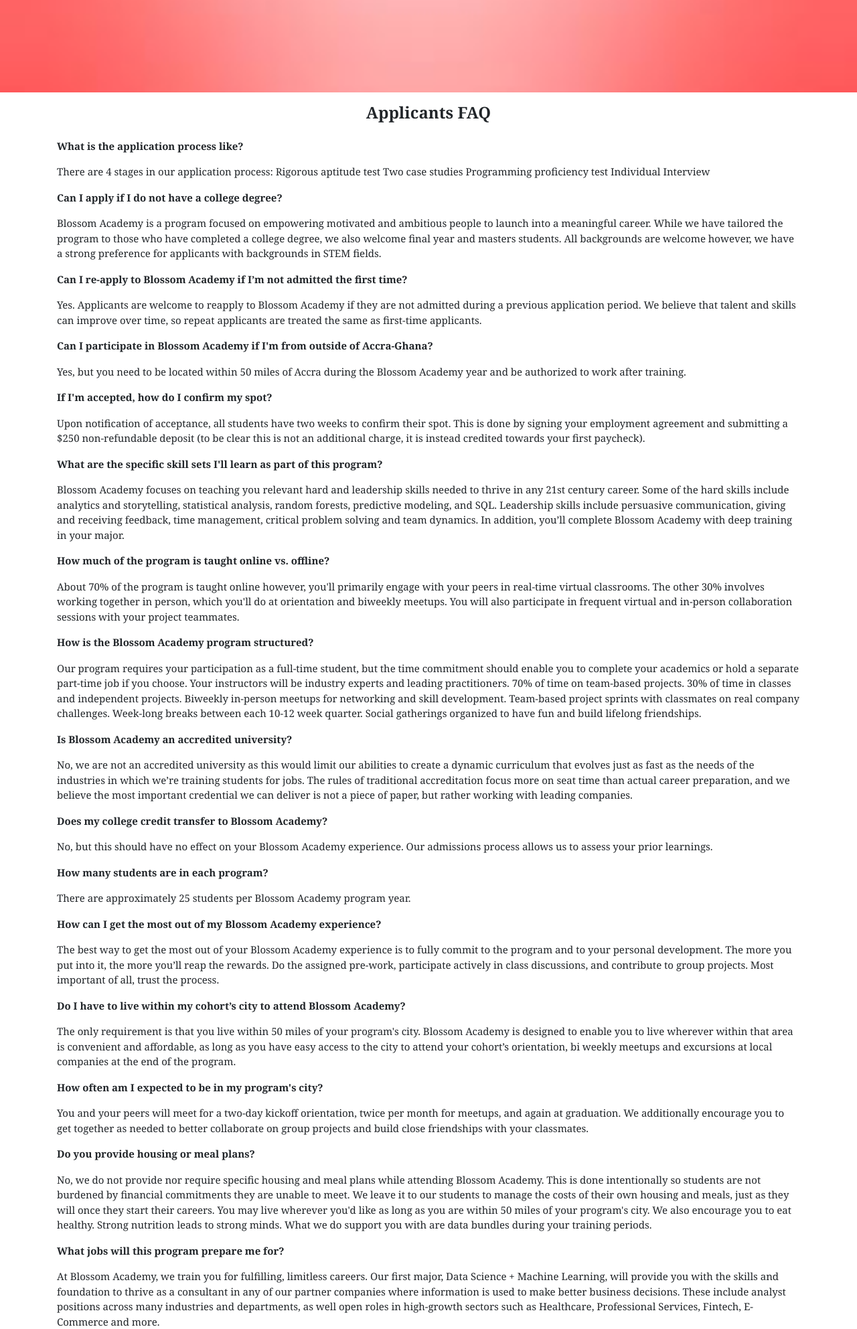
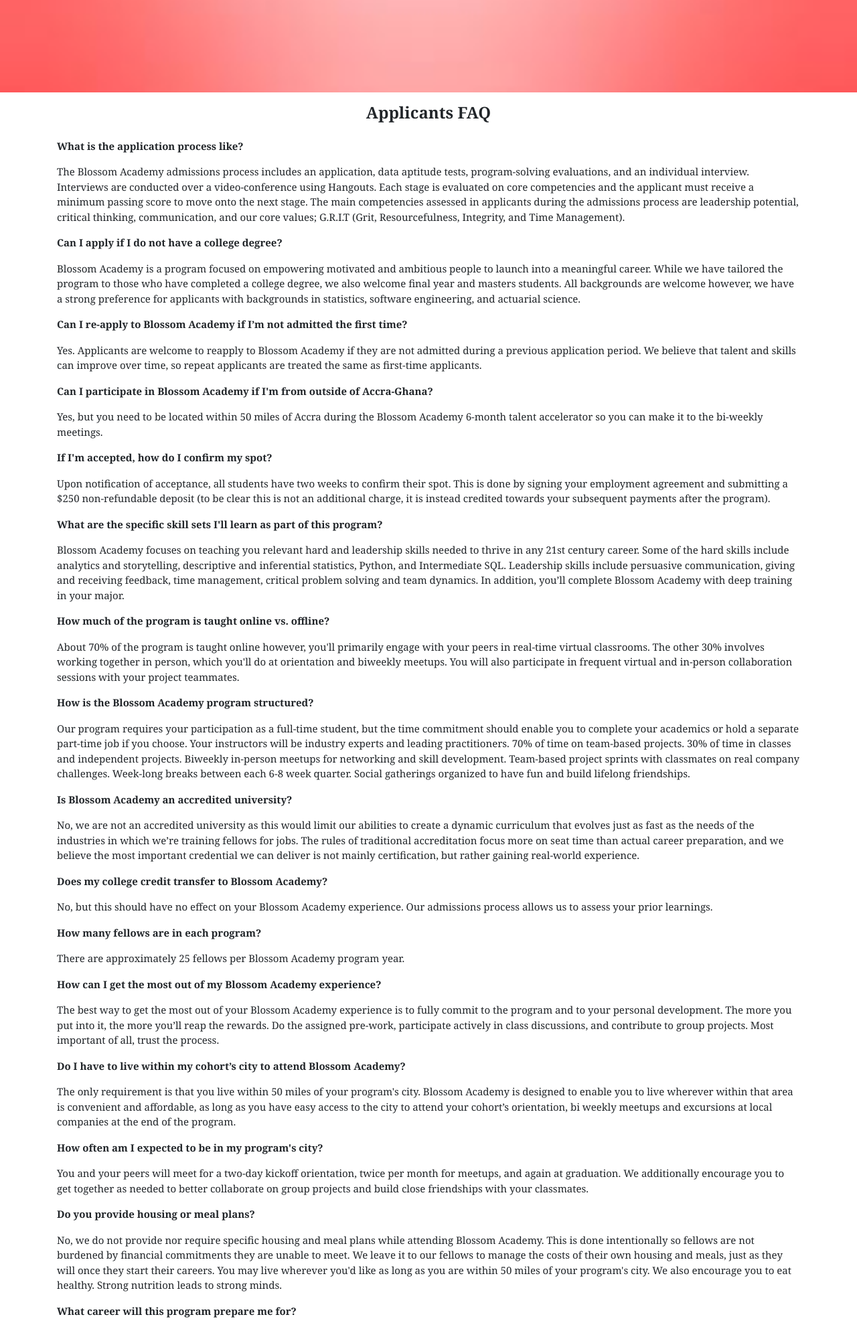
Before and after one commit to BlossomAcademy/blossomac, a Django app: page /faqs/ in a window 1280 px wide. Shown: the part 412-2397 px from the top of the page at 67% size. Run offline with Django 3.2, Linux system fonts and the light colour scheme; some libraries are stand-ins or nearby versions.

Commit message:
Update faqs.html

```diff
--- a/datascience/templates/faqs.html
+++ b/datascience/templates/faqs.html
@@ -28,27 +28,23 @@
 <h3 class="font-weight-bold text-center p-3">Applicants FAQ</h3>
 
 <p class="font-weight-bold">What is the application process like?</p>
-<p>There are 4 stages in our application process:
-Rigorous aptitude test
-Two case studies
-Programming proficiency test
-Individual Interview</p>
+<p>The Blossom Academy admissions process includes an application, data aptitude tests, program-solving evaluations, and an individual interview. Interviews are conducted over a video-conference using Hangouts. Each stage is evaluated on core competencies and the applicant must receive a minimum passing score to move onto the next stage. The main competencies assessed in applicants during the admissions process are leadership potential, critical thinking, communication, and our core values; G.R.I.T (Grit, Resourcefulness, Integrity, and Time Management).
+</p>
 
 <p class="font-weight-bold">Can I apply if I do not have a college degree?</p>
-<p>Blossom Academy is a program focused on empowering motivated and ambitious people to launch into a meaningful career. While we have tailored the program to those who have completed a college degree, we also welcome final year and masters students. All backgrounds are welcome however, we have a strong preference for applicants with backgrounds in STEM fields.</p>
+<p>Blossom Academy is a program focused on empowering motivated and ambitious people to launch into a meaningful career. While we have tailored the program to those who have completed a college degree, we also welcome final year and masters students. All backgrounds are welcome however, we have a strong preference for applicants with backgrounds in statistics, software engineering, and actuarial science.</p>
 
 <p class="font-weight-bold">Can I re-apply to Blossom Academy if I’m not admitted the first time?</p>
 <p>Yes. Applicants are welcome to reapply to Blossom Academy if they are not admitted during a previous application period. We believe that talent and skills can improve over time, so repeat applicants are treated the same as first-time applicants.</p>
 
 <p class="font-weight-bold">Can I participate in Blossom Academy if I'm from outside of Accra-Ghana?</p>
-<p>Yes, but you need to be located within 50 miles of Accra during the Blossom Academy year and be authorized to work after training.</p>
+<p>Yes, but you need to be located within 50 miles of Accra during the Blossom Academy 6-month talent accelerator so you can make it to the bi-weekly meetings.</p>
 
 <p class="font-weight-bold">If I'm accepted, how do I confirm my spot?</p>
-<p>Upon notification of acceptance, all students have two weeks to confirm their spot. This is done by signing your employment agreement and submitting a $250 non-refundable deposit (to be clear this is not an additional charge, it is instead credited towards your first paycheck).</p>
+<p>Upon notification of acceptance, all students have two weeks to confirm their spot. This is done by signing your employment agreement and submitting a $250 non-refundable deposit (to be clear this is not an additional charge, it is instead credited towards your subsequent payments after the program).</p>
 
 <p class="font-weight-bold">What are the specific skill sets I'll learn as part of this program?</p>
-<p>Blossom Academy focuses on teaching you relevant hard and leadership skills needed to thrive in any 21st century career. Some of the hard skills include analytics and storytelling, statistical analysis, random forests, predictive modeling, and SQL.
-Leadership skills include persuasive communication, giving and receiving feedback, time management, critical problem solving and team dynamics. In addition, you’ll complete Blossom Academy with deep training in your major.</p>
+<p>Blossom Academy focuses on teaching you relevant hard and leadership skills needed to thrive in any 21st century career. Some of the hard skills include analytics and storytelling, descriptive and inferential statistics, Python, and Intermediate SQL. Leadership skills include persuasive communication, giving and receiving feedback, time management, critical problem solving and team dynamics. In addition, you’ll complete Blossom Academy with deep training in your major.</p>
 
 <p class="font-weight-bold">How much of the program is taught online vs. offline?</p>
 <p>About 70% of the program is taught online however, you'll primarily engage with your peers in real-time virtual classrooms. The other 30% involves working together in person, which you'll do at orientation and biweekly meetups. You will also participate in frequent virtual and in-person collaboration sessions with your project teammates.</p>
@@ -60,17 +56,17 @@ Your instructors will be industry experts and leading practitioners.
 30% of time in classes and independent projects.
 Biweekly in-person meetups for networking and skill development.
 Team-based project sprints with classmates on real company challenges.
-Week-long breaks between each 10-12 week quarter.
+Week-long breaks between each 6-8 week quarter.
 Social gatherings organized to have fun and build lifelong friendships.</p>
 
 <p class="font-weight-bold">Is Blossom Academy an accredited university?</p>
-<p>No, we are not an accredited university as this would limit our abilities to create a dynamic curriculum that evolves just as fast as the needs of the industries in which we’re training students for jobs. The rules of traditional accreditation focus more on seat time than actual career preparation, and we believe the most important credential we can deliver is not a piece of paper, but rather working with leading companies.</p>
+<p>No, we are not an accredited university as this would limit our abilities to create a dynamic curriculum that evolves just as fast as the needs of the industries in which we’re training fellows for jobs. The rules of traditional accreditation focus more on seat time than actual career preparation, and we believe the most important credential we can deliver is not mainly certification, but rather gaining real-world experience.</p>
 
 <p class="font-weight-bold">Does my college credit transfer to Blossom Academy?</p>
 <p>No, but this should have no effect on your Blossom Academy experience. Our admissions process allows us to assess your prior learnings.</p>
 
-<p class="font-weight-bold">How many students are in each program?</p>
-<p>There are approximately 25 students per Blossom Academy program year.</p>
+<p class="font-weight-bold">How many fellows are in each program?</p>
+<p>There are approximately 25 fellows per Blossom Academy program year.</p>
 
 <p class="font-weight-bold">How can I get the most out of my Blossom Academy experience?</p>
 <p>The best way to get the most out of your Blossom Academy experience is to fully commit to the program and to your personal development. The more you put into it, the more you’ll reap the rewards. Do the assigned pre-work, participate actively in class discussions, and contribute to group projects. Most important of all, trust the process.</p>
@@ -82,25 +78,19 @@ Social gatherings organized to have fun and build lifelong friendships.</p>
 <p>You and your peers will meet for a two-day kickoff orientation, twice per month for meetups, and again at graduation. We additionally encourage you to get together as needed to better collaborate on group projects and build close friendships with your classmates.</p>
 
 <p class="font-weight-bold">Do you provide housing or meal plans?</p>
-<p>No, we do not provide nor require specific housing and meal plans while attending Blossom Academy. This is done intentionally so students are not burdened by financial commitments they are unable to meet. We leave it to our students to manage the costs of their own housing and meals, just as they will once they start their careers. You may live wherever you'd like as long as you are within 50 miles of your program's city. We also encourage you to eat healthy. Strong nutrition leads to strong minds. What we do support you with are data bundles during your training periods.</p>
+<p>No, we do not provide nor require specific housing and meal plans while attending Blossom Academy. This is done intentionally so fellows are not burdened by financial commitments they are unable to meet. We leave it to our fellows to manage the costs of their own housing and meals, just as they will once they start their careers. You may live wherever you'd like as long as you are within 50 miles of your program's city. We also encourage you to eat healthy. Strong nutrition leads to strong minds.</p>
 
-<p class="font-weight-bold">What jobs will this program prepare me for?</p>
-<p>At Blossom Academy, we train you for fulfilling, limitless careers. Our first major, Data Science + Machine Learning, will provide you with the skills and foundation to thrive as a consultant in any of our partner companies where information is used to make better business decisions. These include analyst positions across many industries and departments, as well open roles in high-growth sectors such as Healthcare, Professional Services, Fintech, E-Commerce and more.</p>
-
-<p class="font-weight-bold">How is employment at Blossom Academy structured?</p>
-<p>After training, graduates work as contractors at Blossom Academy under a 2-year contract, where you will earn an above-average salary compared to other university graduates.</p>
+<p class="font-weight-bold">What career will this program prepare me for?</p>
+<p>At Blossom Academy, we train you for fulfilling, limitless careers. Our first major, Data Analytics + Business Intelligence, will provide you with the skills and foundation to thrive in (1) the data analytics and business intelligence career field, (2) launching a data-driven startup, or (3) pursuing a higher degree in data science. <p>
 
 <p class="font-weight-bold">Which companies does Blossom Academy partner with?</p>
-<p>Blossom Academy partners with high growth startups and multinational corporations focused on serving the needs and wants of African consumers. As you prepare to join the ever evolving workforce, you will also be playing an integral role in Africa’s position in the Fourth Industrial revolution. These companies help advise us on our curriculum and gain early access to our top graduates as consultants.</p>
+<p>Blossom Academy partners with high growth startups and multinational corporations focused on serving the needs and wants of African consumers. As you prepare to join the ever evolving workforce or higher academia, you will also be playing an integral role in Africa’s position in the Fourth Industrial revolution. These companies help advise us on our curriculum and gain early access to our top graduates.</p>
 
 <p class="font-weight-bold">I'm looking to switch careers. Is Blossom Academy a good option for me?</p>
-<p>Yes, Blossom Academy is designed to help smart, motivated and ambitious people to get their first job in a new field or career, even if they don’t have a bachelor's degree yet.</p>
+<p>Yes, Blossom Academy is designed to help smart, motivated and ambitious people to get their first job in a new field or career.</p>
 
 <p class="font-weight-bold">Can I enroll in Blossom Academy if I'm not sure what career I want?</p>
-<p>Yes, Blossom Academy is open to anyone.</p>
-
-
-
+<p>Yes, Blossom Academy is open to anyone. You should apply if you are (1) a recent grad who wants to accelerate your career and change your life trajectory (2) passionate, curious problem-solver looking to tackle the biggest challenges in your community, country and continent and (3) excited to grow as a person and professional while developing a network of mentors, employers and leaders.</p>
 
   </p>
   </div>
```
